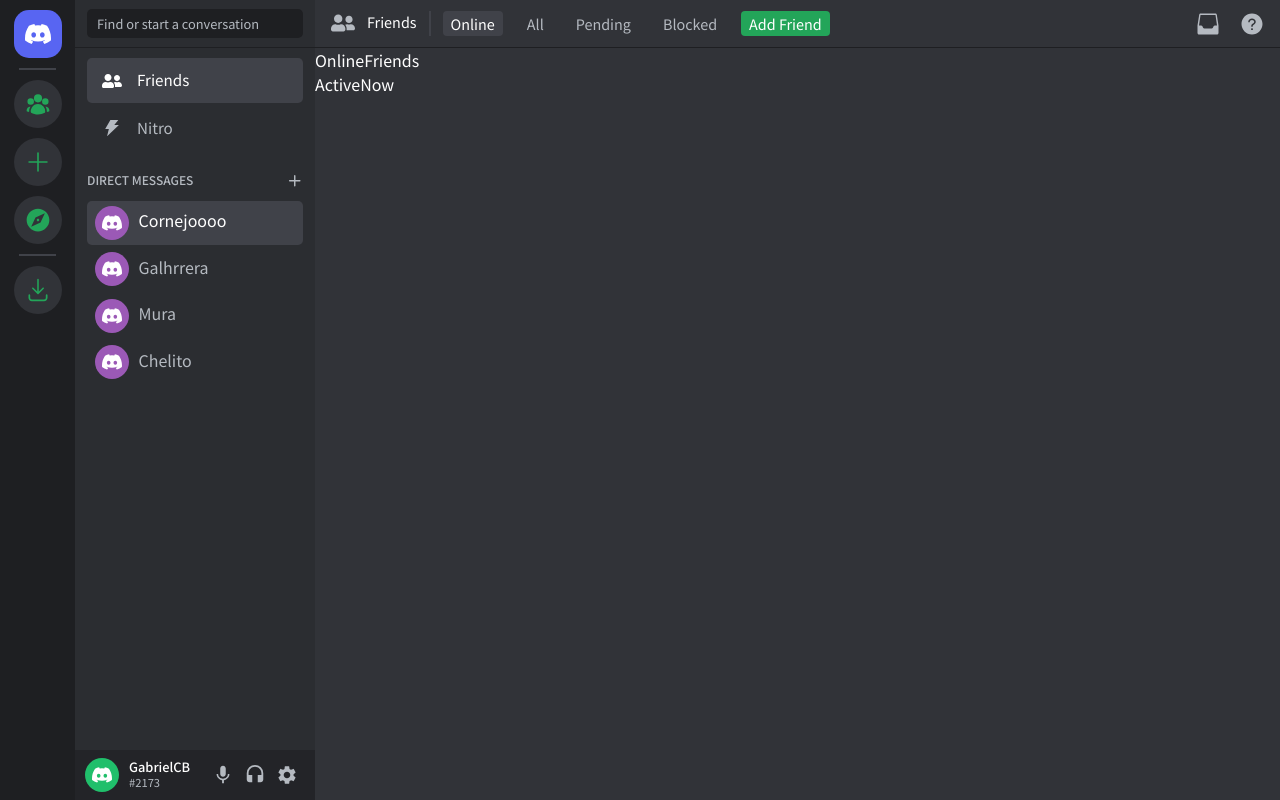
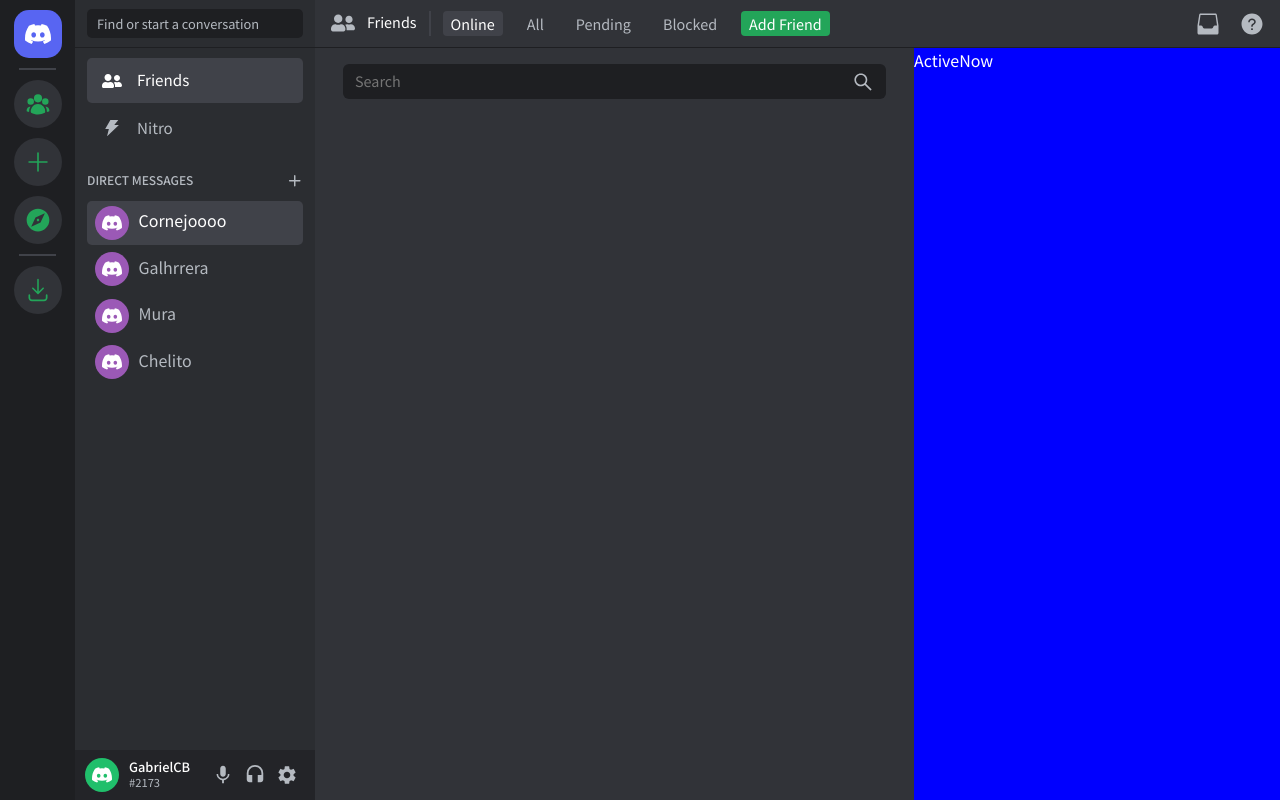
Before and after one commit to GabrielCornejoB/discord-clone, a React (Vite) app: page / in a window 1280 px wide. Built offline with nearby package versions, Linux system fonts and the light colour scheme.

Commit message:
OnlineFriends container and searchbar

```diff
--- a/src/App.module.scss
+++ b/src/App.module.scss
@@ -1,3 +1,4 @@
+@use "./styles/variables" as v;
 @use "./styles/mixins" as m;
 
 .wrapper {
@@ -7,5 +8,9 @@
   .friends {
     height: 100%;
     flex-grow: 1;
+    .onlineFriends {
+      @include m.flex(row, flex-start);
+      height: calc(100vh - v.$header-height);
+    }
   }
 }
--- /dev/null
+++ b/src/components/ActiveNow/ActiveNow.module.scss
@@ -0,0 +1,7 @@
+@use "../../styles/variables" as v;
+
+.activeNow {
+  background: blue;
+  height: 100%;
+  width: v.$active-now-width;
+}
--- a/src/components/ActiveNow/ActiveNow.tsx
+++ b/src/components/ActiveNow/ActiveNow.tsx
@@ -1,4 +1,6 @@
+import s from "./ActiveNow.module.scss";
+
 const ActiveNow = () => {
-  return <aside>ActiveNow</aside>;
+  return <aside className={s.activeNow}>ActiveNow</aside>;
 };
 export default ActiveNow;
--- /dev/null
+++ b/src/components/OnlineFriends/OnlineFriends.module.scss
@@ -0,0 +1,24 @@
+@use "../../styles/variables" as v;
+
+.onlineFriends {
+  display: flex;
+  flex-direction: column;
+  justify-content: flex-start;
+  height: 100%;
+  width: calc(100% - v.$active-now-width);
+  padding: 16px 28px;
+  .searchBar {
+    display: flex;
+    flex-direction: row;
+    justify-content: space-between;
+    align-items: center;
+    background: v.$searchbar;
+    padding: 6px 12px;
+    font-size: 0.9rem;
+    border-radius: 6px;
+    input {
+      margin-bottom: 2px;
+      flex-grow: 1;
+    }
+  }
+}
--- a/src/components/OnlineFriends/OnlineFriends.tsx
+++ b/src/components/OnlineFriends/OnlineFriends.tsx
@@ -1,4 +1,26 @@
+import { useState } from "react";
+import { IconContext } from "react-icons";
+import { AiOutlineSearch } from "react-icons/ai";
+import { IoMdClose } from "react-icons/io";
+import s from "./OnlineFriends.module.scss";
+
 const OnlineFriends = () => {
-  return <div>OnlineFriends</div>;
+  const [text, setText] = useState("");
+
+  return (
+    <div className={s.onlineFriends}>
+      <div className={s.searchBar}>
+        <input
+          value={text}
+          type="text"
+          placeholder="Search"
+          onChange={(event) => setText(event.target.value)}
+        />
+        <IconContext.Provider value={{ size: "22px", color: "#b5bac1" }}>
+          {text ? <IoMdClose /> : <AiOutlineSearch />}
+        </IconContext.Provider>
+      </div>
+    </div>
+  );
 };
 export default OnlineFriends;
--- a/src/styles/_variables.scss
+++ b/src/styles/_variables.scss
@@ -20,6 +20,7 @@
 
 $servers-width: 75px;
 $private-channels-width: 240px;
+$active-now-width: 366px;
 $header-height: 48px;
 $toggleViews-height: 95px;
 $userInfo-height: 52px;
```
